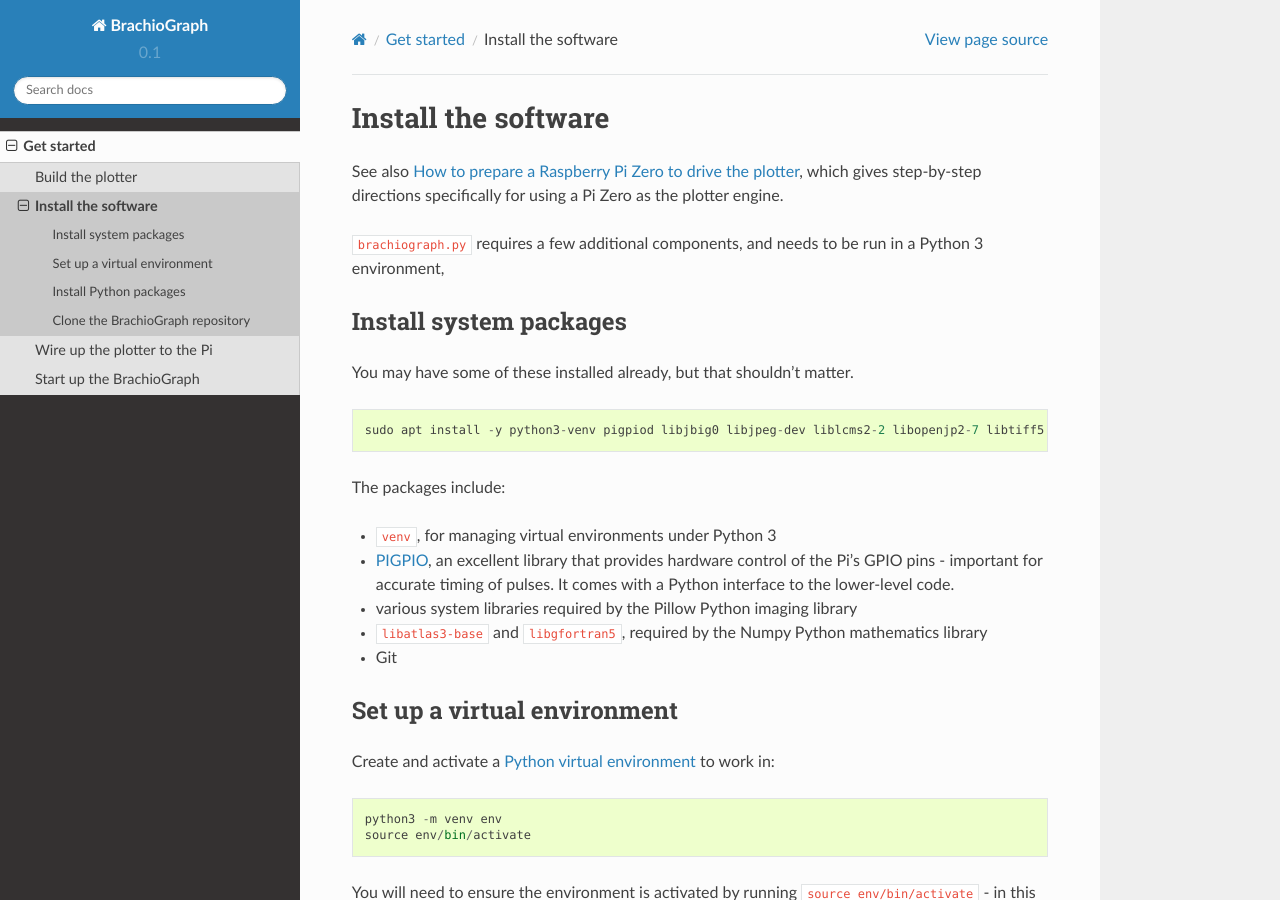
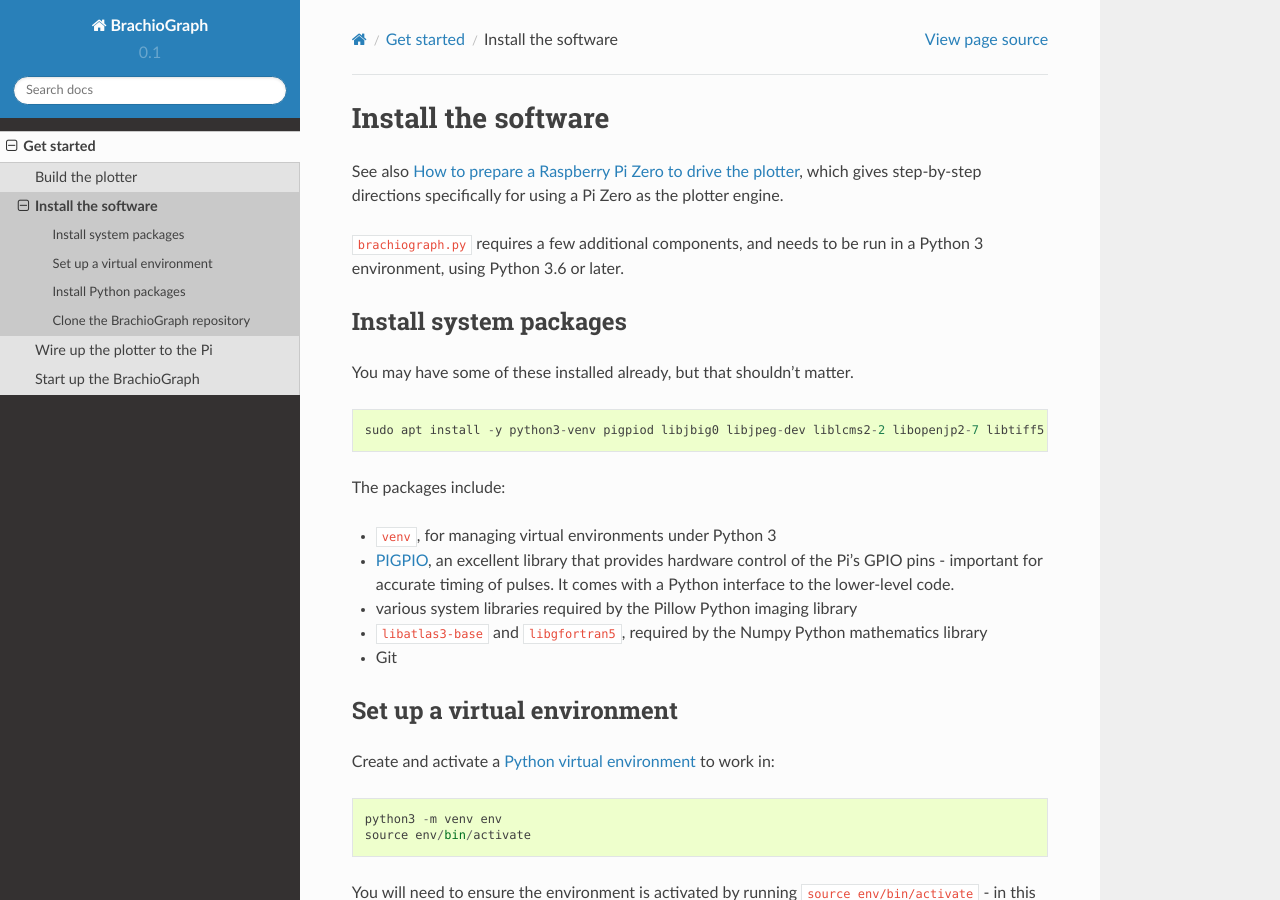
Before and after one commit to evildmp/BrachioGraph, a Sphinx documentation site: the page built from docs/get-started/install.rst, in a window 1280 px wide and 900 px high. Built offline with Sphinx 7.4.7 and the Read the Docs theme 2.0.0, drawn with Linux system fonts in a browser that asks for light colours; pages that are not in the unit, such as notebooks, are missing from menus.

Commit message:
Clarified BrachioGraph requires Python 3.6 or later

```diff
--- a/docs/get-started/install.rst
+++ b/docs/get-started/install.rst
@@ -5,7 +5,8 @@
 
 See also :ref:`prepare-pi`, which gives step-by-step directions specifically for using a Pi Zero as the plotter engine.
 
-``brachiograph.py`` requires a few additional components, and needs to be run in a Python 3 environment,
+``brachiograph.py`` requires a few additional components, and needs to be run in a Python 3 environment, using
+Python 3.6 or later.
 
 
 Install system packages
```
